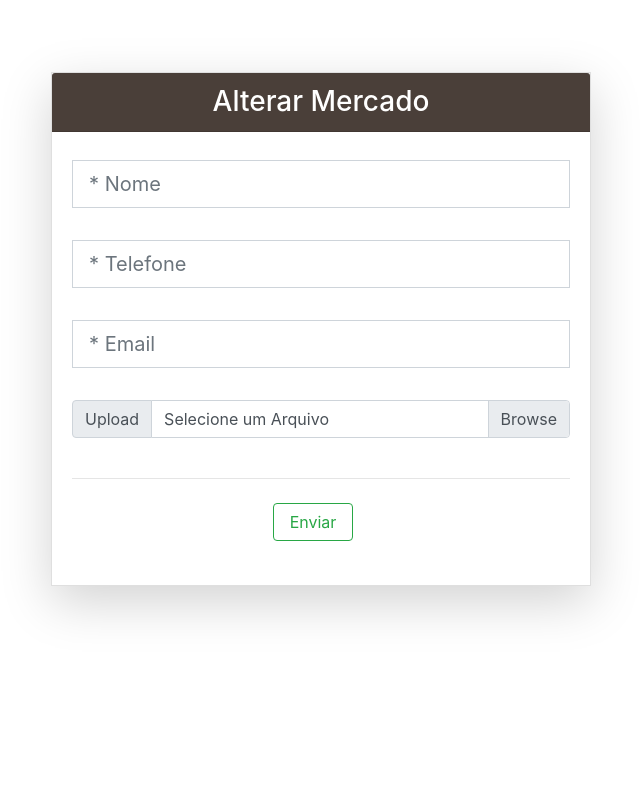
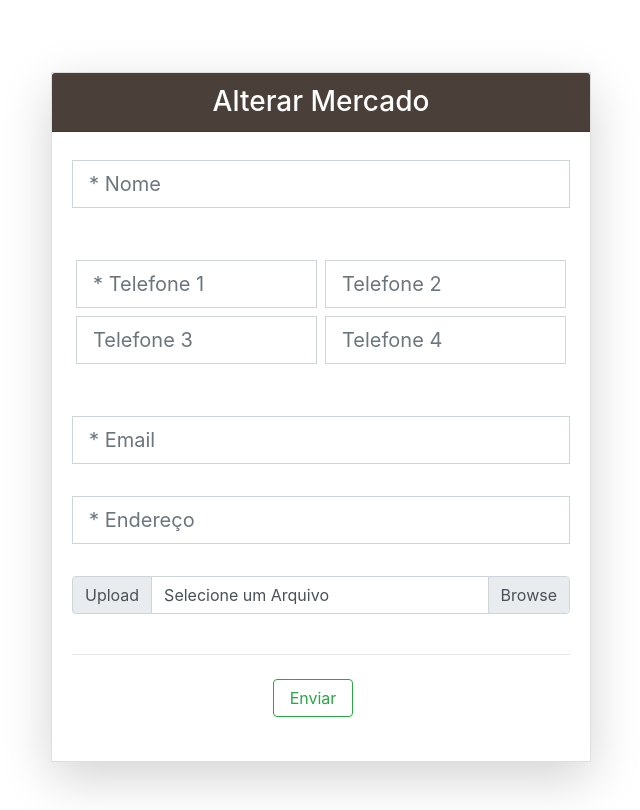
Before and after one commit to GabrielPerico/MercadoProjetoIntegrador, a CodeIgniter app: page /MercadoProjetoIntegrador/Mercado/Alterar in a window 1280 px wide. Shown: the part 56-866 px from the top of the page, without its empty margins (319-959 px from the left). Before the commit the page ends 673 px from the top, so only its background shows below. Run offline with CodeIgniter, Linux system fonts and the light colour scheme; data that the repository does not hold is empty; some libraries are stand-ins or nearby versions.

Commit message:
Alguns códigos arrumados para a alteração do mercado

```diff
--- a/application/controllers/Mercado.php
+++ b/application/controllers/Mercado.php
@@ -27,6 +27,7 @@ class Mercado extends CI_Controller
     {
         $this->form_validation->set_rules('nome', 'nome', 'required');
         $this->form_validation->set_rules('telefone', 'telefone', 'required');
+        $this->form_validation->set_rules('endereco', 'endereco', 'required');
         $this->form_validation->set_rules('email', 'email', 'required');
 
         if ($this->form_validation->run() == FALSE) {
@@ -38,29 +39,40 @@ class Mercado extends CI_Controller
             $data = array(
                 'tx_nome' => $this->input->post('nome'),
                 'tx_telefone' => $this->input->post('telefone'),
+                'tx_telefone2' => $this->input->post('telefone2'),
+                'tx_telefone3' => $this->input->post('telefone3'),
+                'tx_telefone4' => $this->input->post('telefone4'),
+                'tx_endereco' => $this->input->post('endereco'),
                 'tx_email' => $this->input->post('email')
             );
+
+
             $config['upload_path']          = './uploads/logo';
             $config['allowed_types']        = 'gif|jpg|png';
             $config['max_width']            = 1024;
             $config['max_height']           = 768;
             $config['encrypt_name']         = true;
             $this->load->library('upload', $config);
+
             if (!$this->upload->do_upload('userfile')) {
-                $error = ($this->upload->display_errors());
-                $this->session->set_flashdata('mensagem', "$error");
-                redirect('Mercado/mostrarMercado');
-                exit;
+                $dataImage = $this->upload->display_errors();
             } else {
-                $data['img_logo'] = $this->upload->data('file_name');
+                $dataImage = $this->upload->data();
             }
+            $imageUpload = false;
+            if ((is_array($dataImage)) && (array_key_exists("file_name", $dataImage)) && ($dataImage['file_name']) && ($dataImage['file_name'] <> '<')) {
+                $data['img_logo'] = $dataImage['file_name'];
+                $imageUpload = true;
+            }
+
             $mercado = $this->mercado_model->getMercado();
             if ($this->mercado_model->update(1, $data)) {
-                unlink('uploads/logo/'.$mercado->img_logo);
+                if($imageUpload){
+                    unlink('uploads/logo/'.$mercado->img_logo);
+                }
                 $this->session->set_flashdata('mensagem', 'Mercado alterado com sucesso!!!');
                 redirect('Mercado/mostrarMercado');
             } else {
-                unlink($data['imagem']);
                 $this->session->set_flashdata('mensagem', 'Erro ao alterar mercado...');
                 redirect('Mercado/Alterar');
             }
--- a/application/views/FormMercado.php
+++ b/application/views/FormMercado.php
@@ -15,10 +15,32 @@ echo (isset($mensagem) ? ' <div class="alert alert-danger" role="alert">' . $men
                             <input placeholder="* Nome" class="form-control form-control-lg rounded-0" type="text" name="nome" id="nome" value="<?= $mercado->tx_nome ?>">
                         </div>
                         <div class="form-group py-2">
-                            <input placeholder="* Telefone" class="form-control form-control-lg rounded-0 input-1" type="text" name="telefone" id="telefone" value="<?= $mercado->tx_telefone ?>">
+                            <table class="table-responsive semdatatable">
+                                <tbody>
+                                    <tr>
+                                        <td class="p-1">
+                                            <input placeholder="* Telefone 1" class="form-control form-control-lg rounded-0 input-1" type="text" name="telefone" id="telefone" value="<?= $mercado->tx_telefone ?>">
+                                        </td>
+                                        <td class="p-1">
+                                            <input placeholder="Telefone 2" class="form-control form-control-lg rounded-0 input-2" type="text" name="telefone2" id="telefone2" value="<?= $mercado->tx_telefone2 ?>">
+                                        </td>
+                                    </tr>
+                                    <tr>
+                                        <td class="p-1">
+                                            <input placeholder="Telefone 3" class="form-control form-control-lg rounded-0 input-3" type="text" name="telefone3" id="telefone3" value="<?= $mercado->tx_telefone3 ?>">
+                                        </td>
+                                        <td class="p-1">
+                                            <input placeholder="Telefone 4" class="form-control form-control-lg rounded-0 input-4" type="text" name="telefone4" id="telefone4" value="<?= $mercado->tx_telefone4 ?>">
+                                        </td>
+                                    </tr>
+                                </tbody>
+                            </table>
                         </div>
                         <div class="form-group py-2">
                             <input placeholder="* Email" class="form-control form-control-lg rounded-0" type="text" name="email" id="email" value="<?= $mercado->tx_email ?>">
+                        </div>
+                        <div class="form-group py-2">
+                            <input placeholder="* Endereço" class="form-control form-control-lg rounded-0" type="text" name="endereco" id="endereco" value="<?= $mercado->tx_endereco ?>">
                         </div>
                         <div class="form-group py-2">
                             <div class="input-group mb-3">
@@ -26,7 +48,7 @@ echo (isset($mensagem) ? ' <div class="alert alert-danger" role="alert">' . $men
                                     <span class="input-group-text" id="inputGroupFileAddon01">Upload</span>
                                 </div>
                                 <div class="custom-file">
-                                    <input type="file" name="userfile" class="custom-file-input" id="logo" aria-describedby="inputGroupFileAddon01" value="<?= (isset($mercado)) ? 'uploads/logo/' . $mercado->img_logo : '' ?>">
+                                    <input type="file" name="userfile" class="custom-file-input" id="logo" aria-describedby="inputGroupFileAddon01" value="<?= (isset($mercado)) ? $this->config->base_url(). 'uploads/logo/' . $mercado->img_logo : '' ?>">
                                     <label class="custom-file-label" for="logo">Selecione um Arquivo</label>
                                 </div>
                             </div>
--- a/js/main.js
+++ b/js/main.js
@@ -31,10 +31,32 @@ $(document).ready(function () {
             "sDom": "<'row'<'span8'l><'span8'f>r>t<'row'<'span8'i><'span8'p>>"
         }
     );
-
-    new Cleave('.input-1', {
-        numericOnly: true,
-        blocks: [0, 2, 0, 4, 4],
-        delimiters: ["(", ")", " ", "-"]
-    });
+    if ($('.input-1').lenght) {
+        new Cleave('.input-1', {
+            numericOnly: true,
+            blocks: [0, 2, 0, 4, 4],
+            delimiters: ["(", ")", " ", "-"]
+        });
+    }
+    if ($('.input-1').lenght) {
+        new Cleave('.input-2', {
+            numericOnly: true,
+            blocks: [0, 2, 0, 4, 4],
+            delimiters: ["(", ")", " ", "-"]
+        });
+    }
+    if ($('.input-1').lenght) {
+        new Cleave('.input-3', {
+            numericOnly: true,
+            blocks: [0, 2, 0, 4, 4],
+            delimiters: ["(", ")", " ", "-"]
+        });
+    }
+    if ($('.input-1').lenght) {
+        new Cleave('.input-4', {
+            numericOnly: true,
+            blocks: [0, 2, 0, 4, 4],
+            delimiters: ["(", ")", " ", "-"]
+        });
+    }
 });
```
Also changed, not shown: application/views/MercadoInfo.php (+7 -1 lines).
